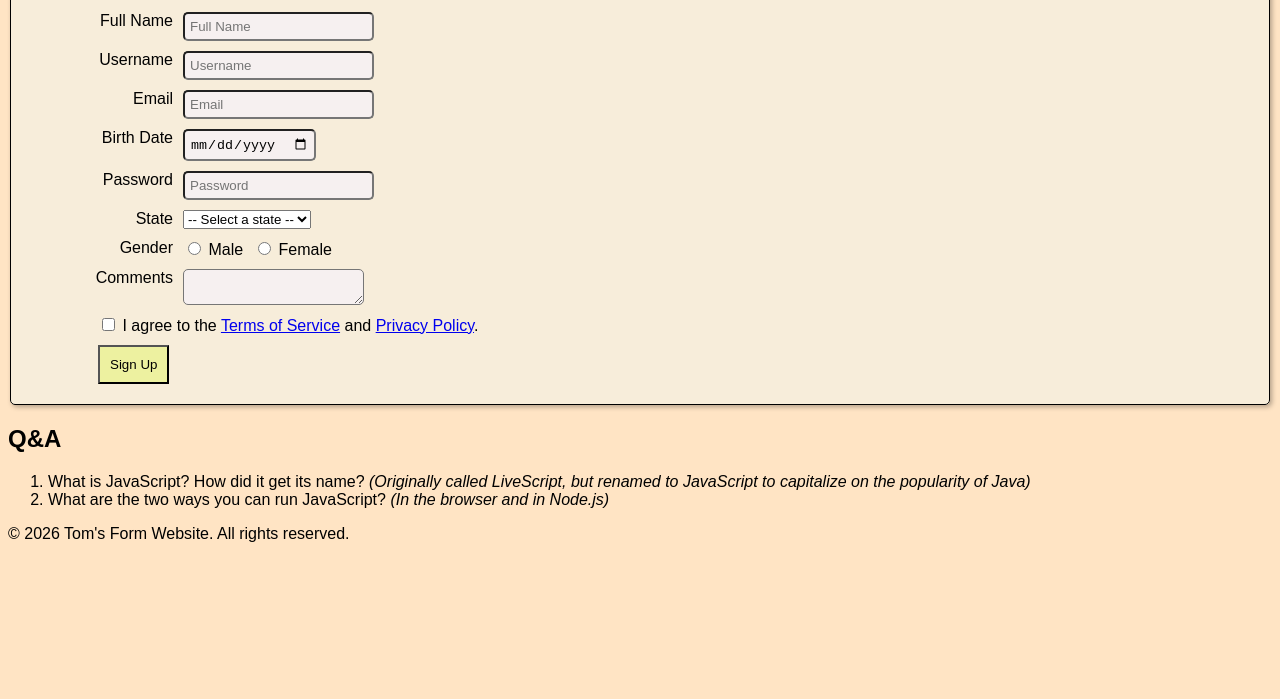
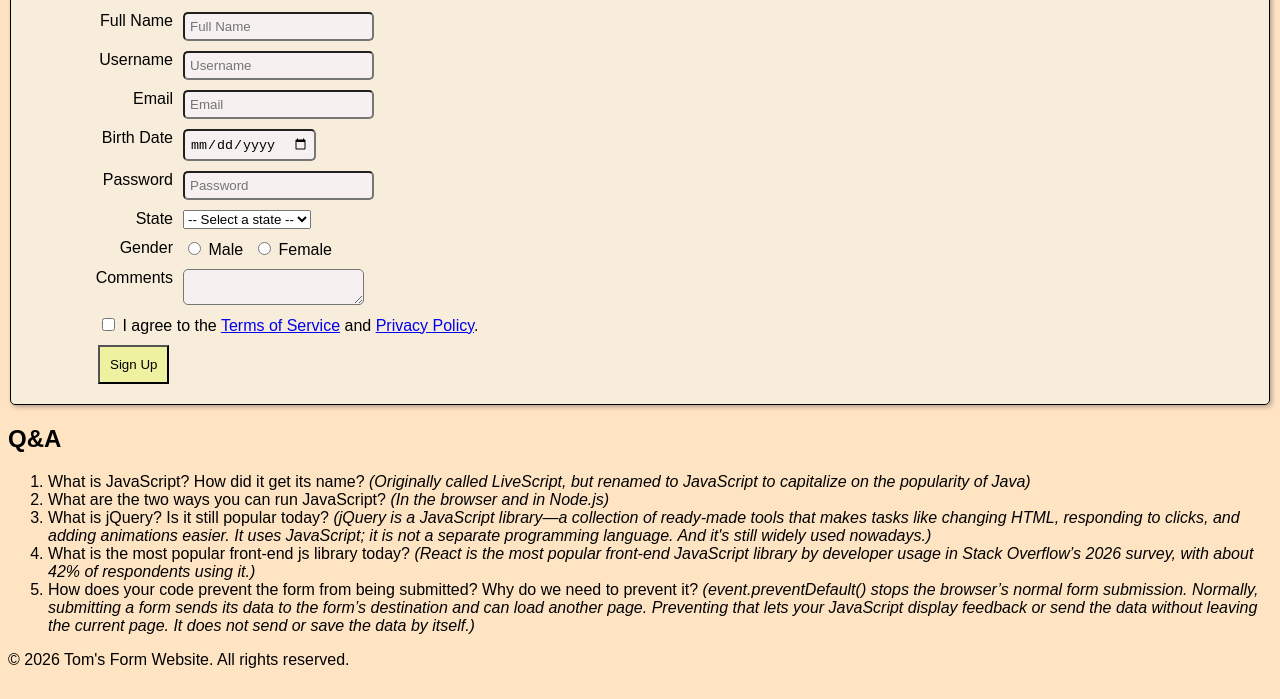
Before and after one commit to thomasthelearner/cs140, a plain HTML site: page engagements/form-processing/index.html in a window 1280 px wide. Shown: the part 101-800 px from the top of the page. Drawn offline with Linux system fonts and the light colour scheme.

Commit message:
fix the error

```diff
--- a/engagements/form-processing/index.html
+++ b/engagements/form-processing/index.html
@@ -68,6 +68,9 @@
         <ol>
             <li>What is JavaScript? How did it get its name? <i>(Originally called LiveScript, but renamed to JavaScript to capitalize on the popularity of Java)</i></li>
             <li>What are the two ways you can run JavaScript? <i>(In the browser and in Node.js)</i></li>
+            <li>What is jQuery? Is it still popular today? <i>(jQuery is a JavaScript library—a collection of ready-made tools that makes tasks like changing HTML, responding to clicks, and adding animations easier. It uses JavaScript; it is not a separate programming language. And it's still widely used nowadays.)</i></li>
+            <li>What is the most popular front-end js library today? <i>(React is the most popular front-end JavaScript library by developer usage in Stack Overflow’s 2026 survey, with about 42% of respondents using it.)</i></li>
+            <li>How does your code prevent the form from being submitted? Why do we need to prevent it? <i>(event.preventDefault() stops the browser’s normal form submission. Normally, submitting a form sends its data to the form’s destination and can load another page. Preventing that lets your JavaScript display feedback or send the data without leaving the current page. It does not send or save the data by itself.)</i></li>
         </ol>
     </main>
     <footer>
```
